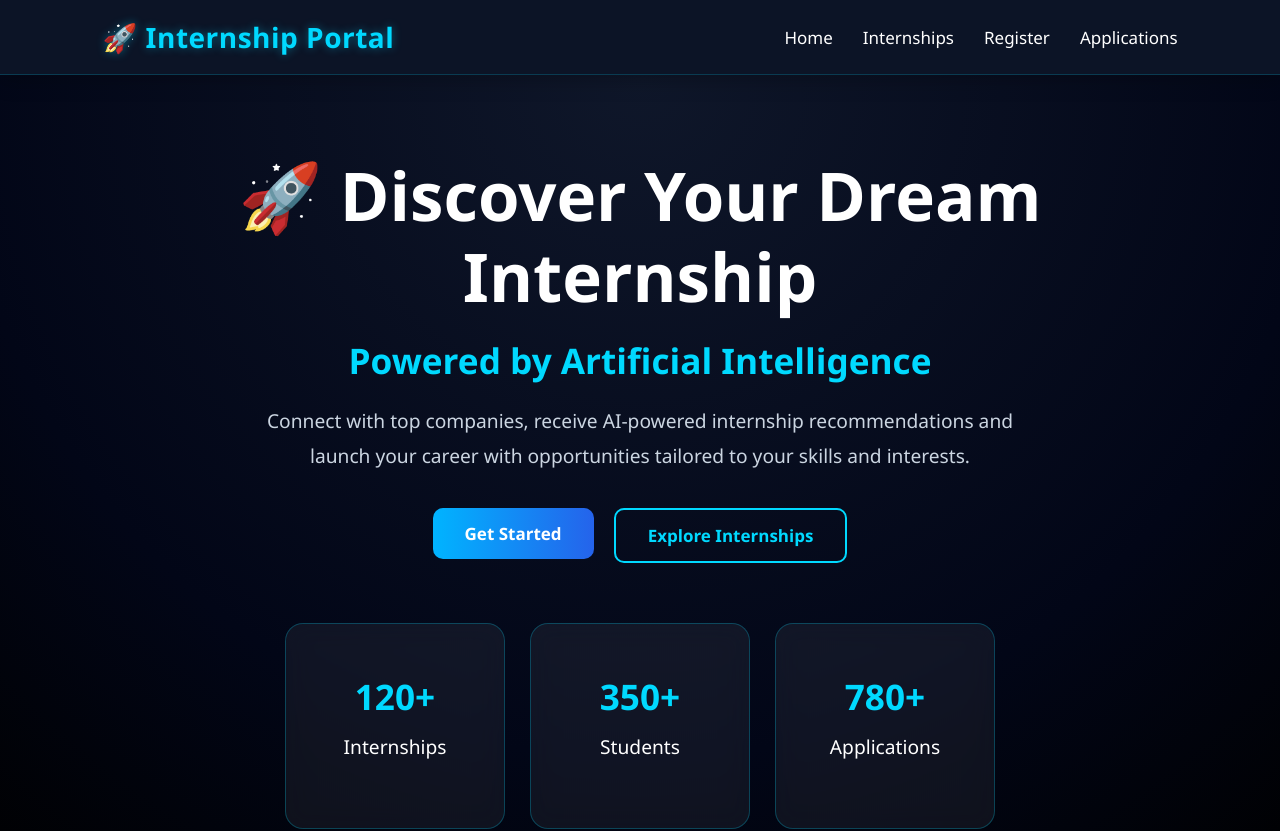
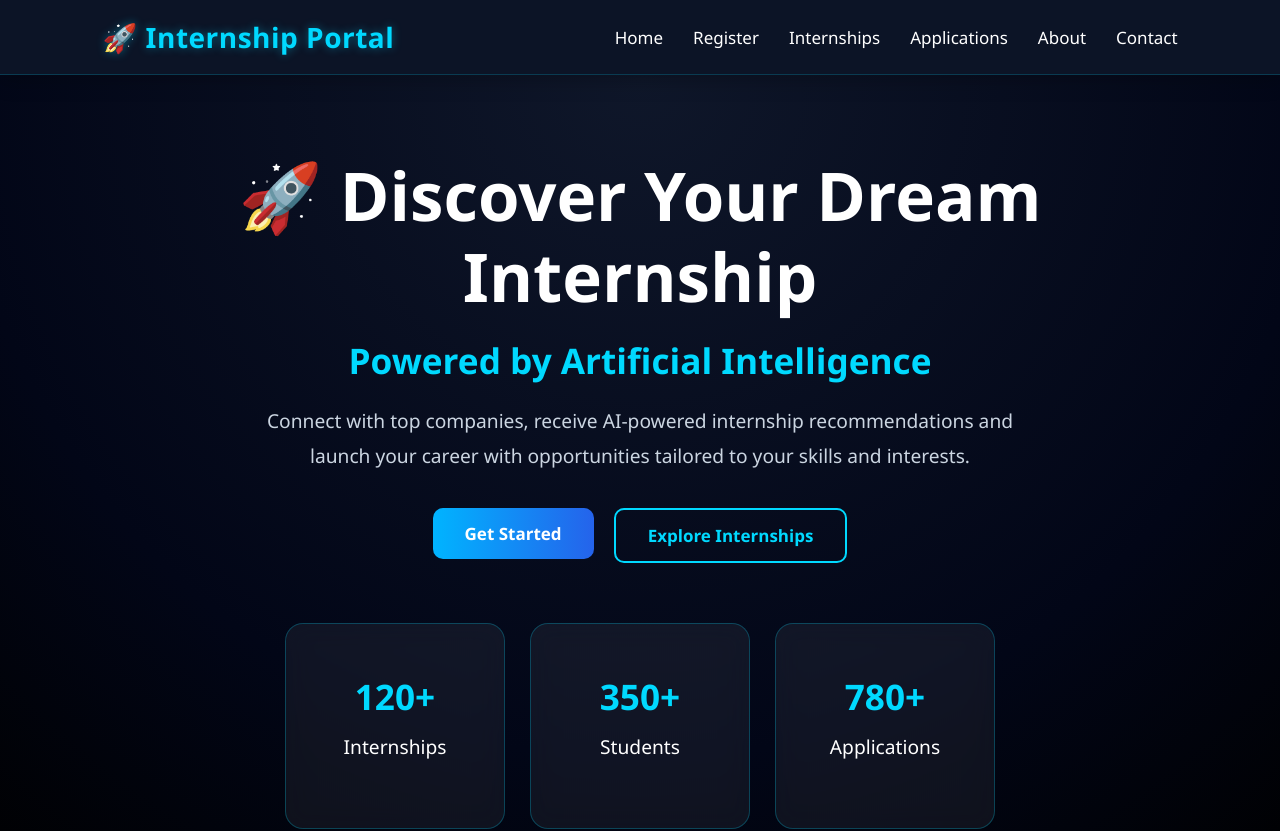
Before and after one commit to anbudharsiniisv-blip/AI-Internship-Portal, a React (Create React App) app: page / in a window 1280 px wide. Shown: the top 831 px of the page. Built offline with nearby package versions, Linux system fonts and the light colour scheme.

Commit message:
Updated navbar and categories

```diff
--- a/src/components/Navbar.jsx
+++ b/src/components/Navbar.jsx
@@ -9,9 +9,11 @@ function Navbar() {
 
       <ul className="nav-links">
         <li><Link to="/">Home</Link></li>
+        <li><Link to="/register">Register</Link></li>
         <li><Link to="/internships">Internships</Link></li>
-        <li><Link to="/register">Register</Link></li>
         <li><Link to="/applications">Applications</Link></li>
+        <li><Link to="/about">About</Link></li>
+        <li><Link to="/contact">Contact</Link></li>
       </ul>
     </nav>
   );
```
